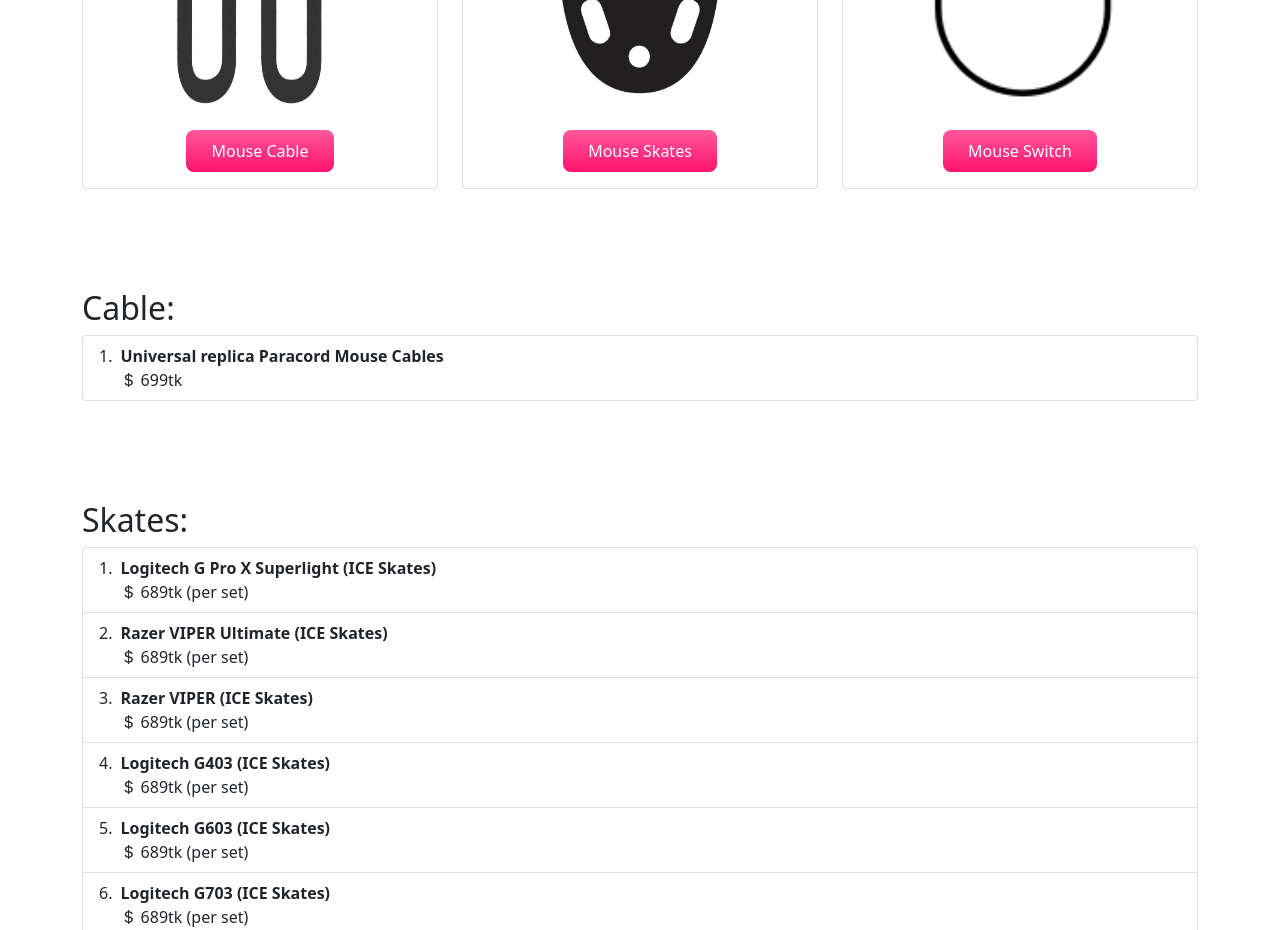
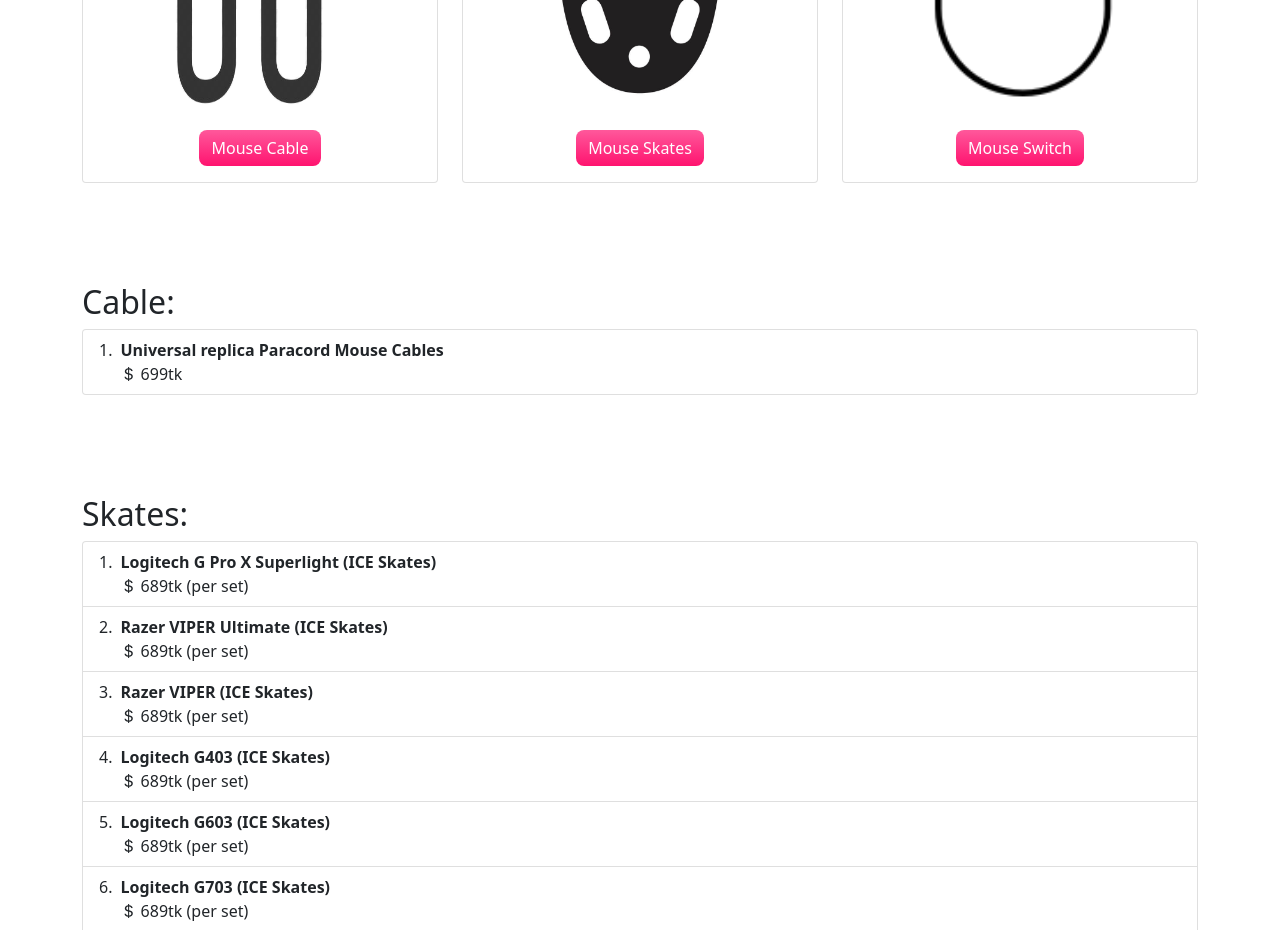
Before and after one commit to shuvo0007/urbanary-tech, a plain HTML site: page mouse.html in a window 1280 px wide. Shown: the part 860-1790 px from the top of the page. Drawn offline with nearby package versions, Linux system fonts and the light colour scheme.

Commit message:
button update

```diff
--- a/mouse.html
+++ b/mouse.html
@@ -71,7 +71,7 @@
       <div class="card h-100">
         <img src="image/mouse/cable/cable.jpg" class="card-img-top skates-pic" alt="...">
         <div class="card-body d-flex justify-content-center">
-          <a class="check-now-button" href="#cable">Mouse Cable</a>
+          <a class="btn btn-primary check-now-button" href="#cable">Mouse Cable</a>
           <!-- <p class="card-text">This is a wider card with supporting text below as a natural lead-in to additional content. This content is a little bit longer.</p> -->
         </div>
         <!-- <div class="card-footer">
@@ -83,7 +83,7 @@
       <div class="card h-100">
         <img src="image/mouse/skates/skates.jpg" class="card-img-top " alt="...">
         <div class="card-body d-flex justify-content-center">
-          <a class="check-now-button" href="#skates">Mouse Skates</a>
+          <a class="btn btn-primary check-now-button" href="#skates">Mouse Skates</a>
           <!-- <p class="card-text">This card has supporting text below as a natural lead-in to additional content.</p> -->
         </div>
         <!-- <div class="card-footer">
@@ -95,7 +95,7 @@
       <div class="card h-100">
         <img src="image/mouse/switch/switch.png" class="card-img-top" alt="...">
         <div class="card-body d-flex justify-content-center">
-          <a class="check-now-button " href="#switch">Mouse Switch</a>
+          <a class="btn btn-primary check-now-button " href="#switch">Mouse Switch</a>
           <!-- <p class="card-text">This is a wider card with supporting text below as a natural lead-in to additional content. This card has even longer content than the first to show that equal height action.</p> -->
         </div>
         <!-- <div class="card-footer">
--- a/style.css
+++ b/style.css
@@ -16,12 +16,9 @@
 }
 
 .check-now-button{
-  text-decoration: none;
   background-image: linear-gradient(to bottom, #ff589b 0%, #ff136f 100%);
-  color: white;
   border: none;
   border-radius: 8px;
-  padding: 9px 25px;
   cursor: pointer;
 }
 .check-now-button-margin{
```
Also changed, not shown: headphone.html (+2 -2 lines), index.html (+2 -2 lines).
